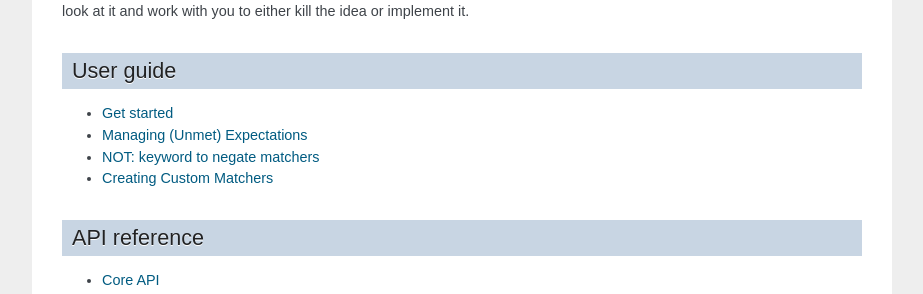
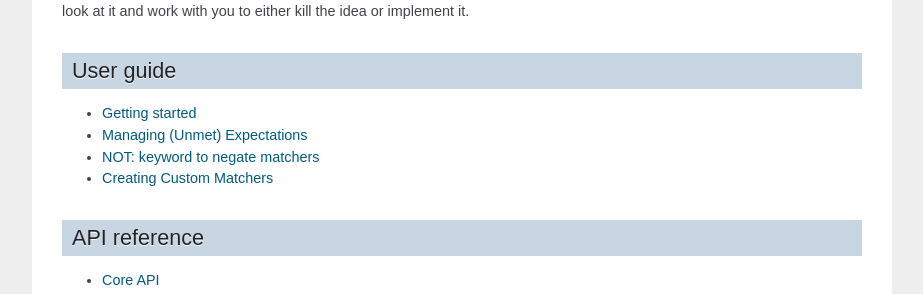
Before and after one commit to rudylattae/compare, a Sphinx documentation site: the page built from doc/index.rst, in a window 1280 px wide and 900 px high, scrolled down 2227 px. Shown: the part 155-449 px from the top of the window, without its empty margins (198-1121 px from the left). Built offline with Sphinx 7.4.7, drawn with Linux system fonts in a browser that asks for light colours.

Commit message:
Update docs on usage

```diff
--- a/doc/index.rst
+++ b/doc/index.rst
@@ -37,7 +37,7 @@ User guide
 .. toctree::
    :maxdepth: 1
 
-   usage/get-started
+   usage/getting-started
    usage/managing-expectations
    usage/not
    usage/custom-matchers
--- a/doc/usage/get-started.rst
+++ b/doc/usage/getting-started.rst
@@ -1,6 +1,6 @@
-===========
-Get started
-===========
+=================
+Getting started
+=================
 
 To get started with compare, simply import the :func:`expect` function into
 your module. You may then use the function to handle any comparisons
```
